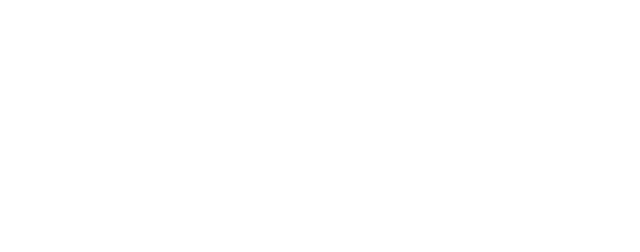
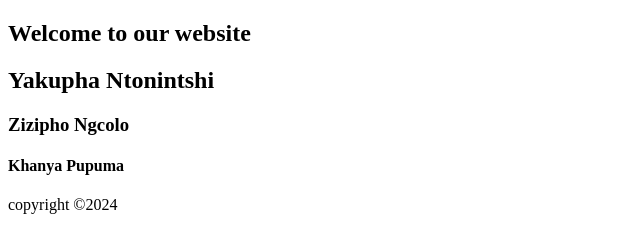
Before and after one commit to yakuphantonintshi/Exercise, a plain HTML site: page index.html in a window 1280 px wide. Shown: the whole page, without its empty margins (0-640 px from the left). Drawn offline with Linux system fonts and the light colour scheme.

Commit message:
exerciseee

```diff
--- a/index.html
+++ b/index.html
@@ -7,6 +7,24 @@
     <title>Exercise</title>
 </head>
 <body>
-
+  <header>
+  </header>
+ <main>
+    <section>
+        <h1>Welcome to our website</h1>
+    </section>
+    <section>
+        <h2> Yakupha Ntonintshi</h2>
+    </section>
+    <section>
+        <h3>Zizipho Ngcolo</h3>
+    </section>
+    <section>
+        <h4>Khanya Pupuma</h4>
+    </section>
+ </main>
+  <p>
+    copyright &copy;2024
+  </p>
 </body>
 </html>
```
